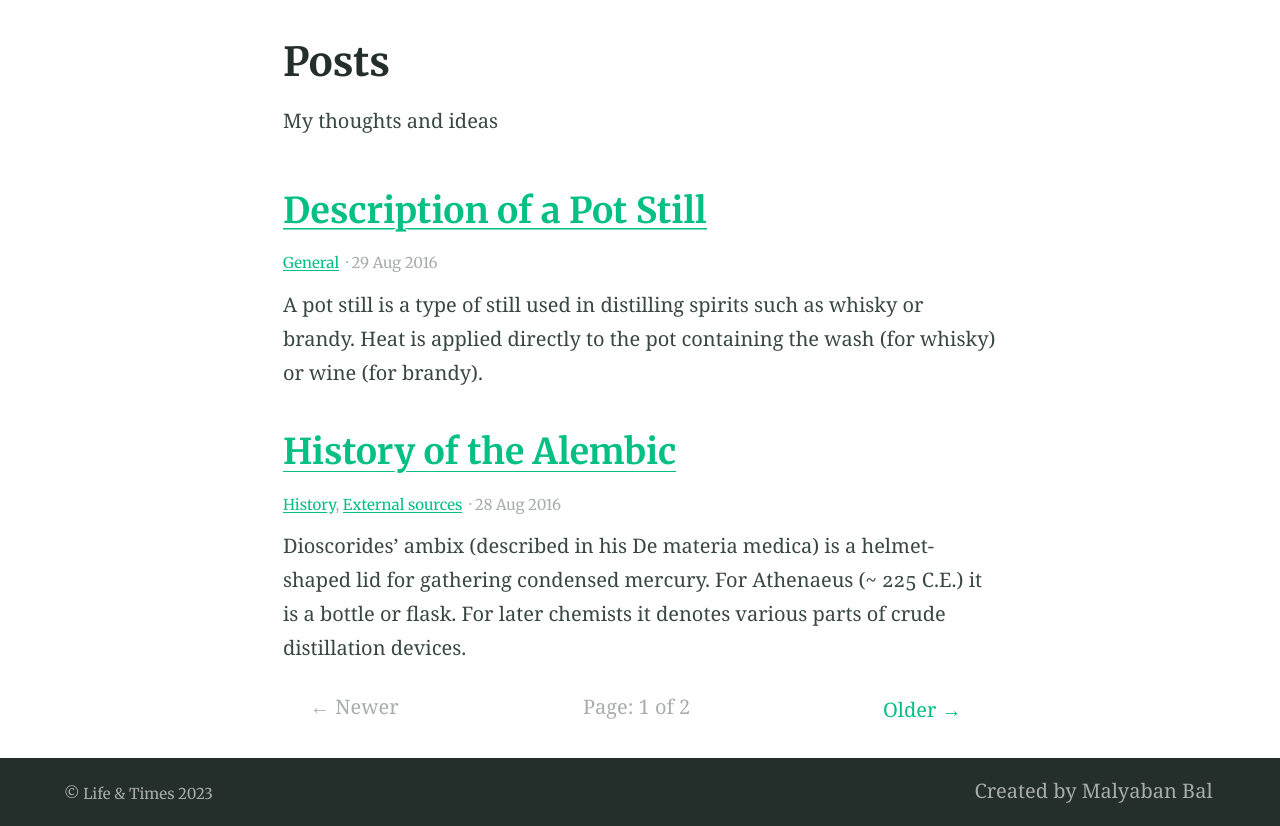
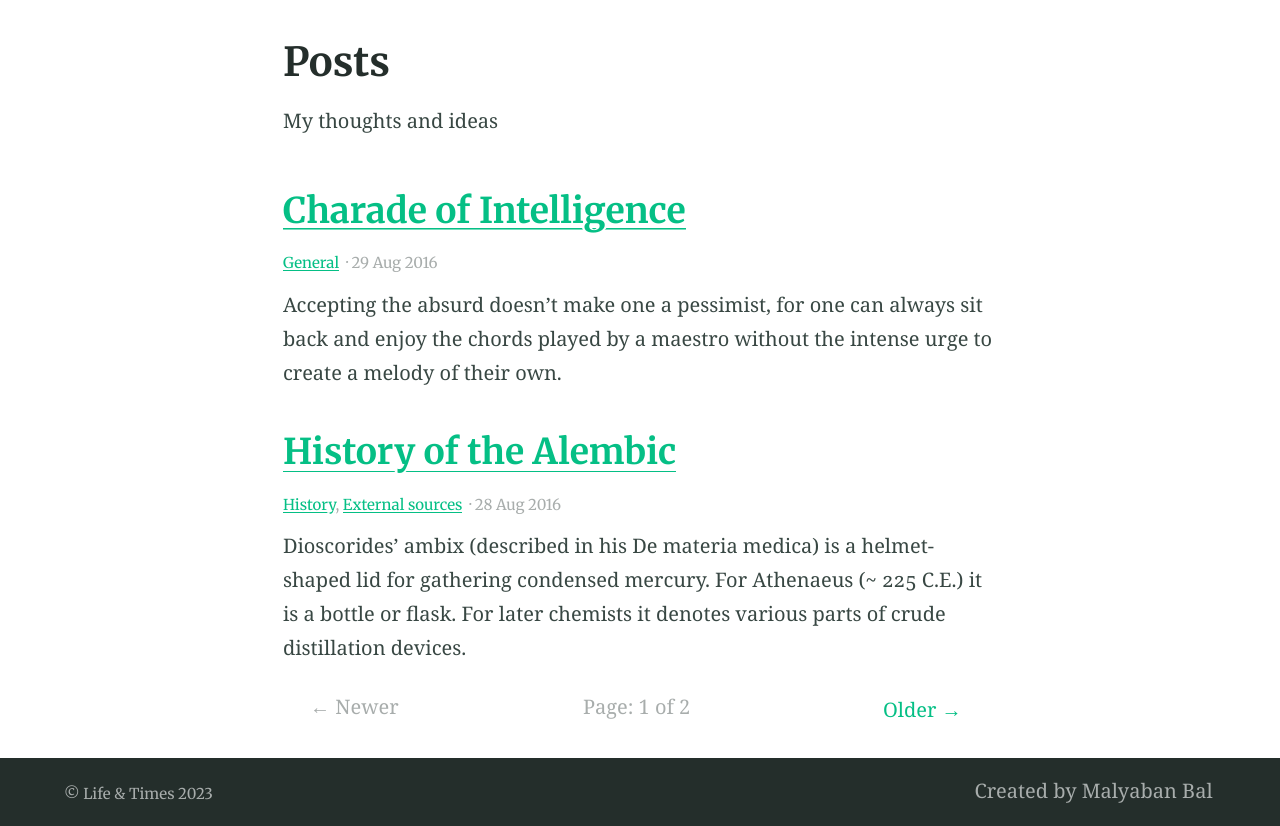
Before and after one commit to dovahkiin1995/dovahkiin1995.github.io, a Jekyll site: the page built from blog/index.html, in a window 1280 px wide. Shown: the part 408-1234 px from the top of the page. Built offline with Jekyll 4.4.1, drawn with Linux system fonts in a browser that asks for light colours; the list of posts is cut into pages by our own code; some of the changed lines change nothing that is shown.

Commit message:
Update 2016-08-29-example-post-three.md

```diff
--- a/_posts/2016-08-29-example-post-three.md
+++ b/_posts/2016-08-29-example-post-three.md
@@ -1,18 +1,23 @@
 ---
-title: Description of a Pot Still
+title: Charade of Intelligence
 categories:
 - General
 excerpt: |
-  A pot still is a type of still used in distilling spirits such as whisky or brandy. Heat is applied directly to the pot containing the wash (for whisky) or wine (for brandy).
+  Accepting the absurd doesn’t make one a pessimist, for one can always sit back and enjoy the chords played by a maestro without the intense urge to create a melody of their own.
 feature_text: |
-  ## The Pot Still
-  The modern pot still is a descendant of the alembic, an earlier distillation device
+  ## Charade of Intelligence
 feature_image: "https://picsum.photos/2560/600?image=733"
 image: "https://picsum.photos/2560/600?image=733"
 ---
 
-A pot still is a type of still used in distilling spirits such as whisky or brandy. Heat is applied directly to the pot containing the wash (for whisky) or wine (for brandy). This is called a batch distillation (as opposed to a continuous distillation).
+At the inception of all evolutionary traits, there is a dread of decimation. Is it the will to live or the fear of death that controls the living? Anyhow its this adversarial system of survival and death that paves the way for existence of any species that haven’t been kicked out (yet?) from this grand celebration that we call life.
 
-At standard atmospheric pressure, alcohol boils at 78 °C (172 °F), while water boils at 100 °C (212 °F). During distillation, the vapour contains more alcohol than the liquid. When the vapours are condensed, the resulting liquid contains a higher concentration of alcohol. In the pot still, the alcohol and water vapour combine with esters and flow from the still through the condensing coil. There they condense into the first distillation liquid, the so-called "low wines". The low wines have a strength of about 25–35% alcohol by volume, and flow into a second still. It is then distilled a second time to produce the colourless spirit, collected at about 70% alcohol by volume. Colour is added through maturation in an oak aging barrel, and develops over time.
+The same adversarial system that helps other life forms to simply exist, was harnessed by us human beings to extend into something even more ‘grandeur’. We named it ‘civilization’. It is believed by us humans, that human beings vastly surpass all other species in terms of ‘intelligence’. Yet in spite of the sentience that nature has bestowed upon mankind, we are the least conscious of our inevitable demise. Our intelligence is not an instrument with which we can see the truth and embrace it, on the flip-side its a conjuror of mirages. The simplicity of existence doesn’t entice the ‘intelligent’ mind, it cannot wrap around the idea that we are just audiences in an endless cosmic play.
 
-The modern pot still is a descendant of the alembic, an earlier distillation device.
+The sense of purpose that we try to label onto every action we take in life, stems from conceit — the same ludicrous sense of pride that labels other life forms inferior to itself. Escaping from jungles to cities and perhaps to different planets won’t change in anyways the fundamental absurdity that governs us and all other life forms. Accepting the absurd doesn’t make one a pessimist, for one can always sit back and enjoy the chords played by a maestro without the intense urge to create a melody of their own.
+
+For the vast majority of our species which cannot understand and appreciate an absurd universe, an intoxicating mist of ego, morality and all the other things that follow is created by our intelligence, as a survival mechanism from the threat that is ‘us’. Like the Atlas moths, that tries to survive from its predators by camouflaging as a snake, we try to conjure up reasons for our futile existence through spitting venom into the world. Through constant confrontations both internally and externally we try to remind us that all of this has a meaning and won’t be perished after all.
+
+Contrary to the belief that we are at the helm of all life forms, we perhaps are like the jesters and mimes that entertain the cosmic court. We conjure up empires and wars only to be laughed at by the eternal king.
+
+## “Be melting snow. Wash yourself of yourself.” — Rumi
```
